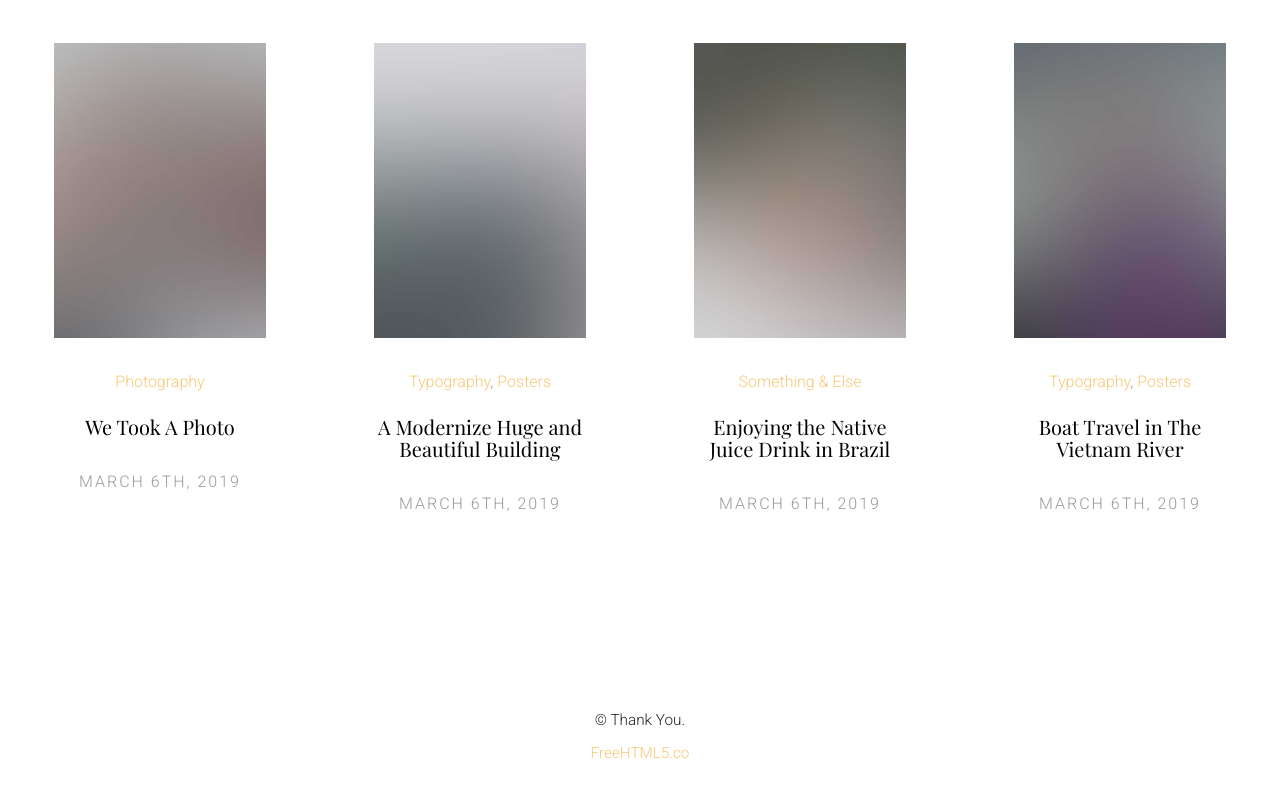
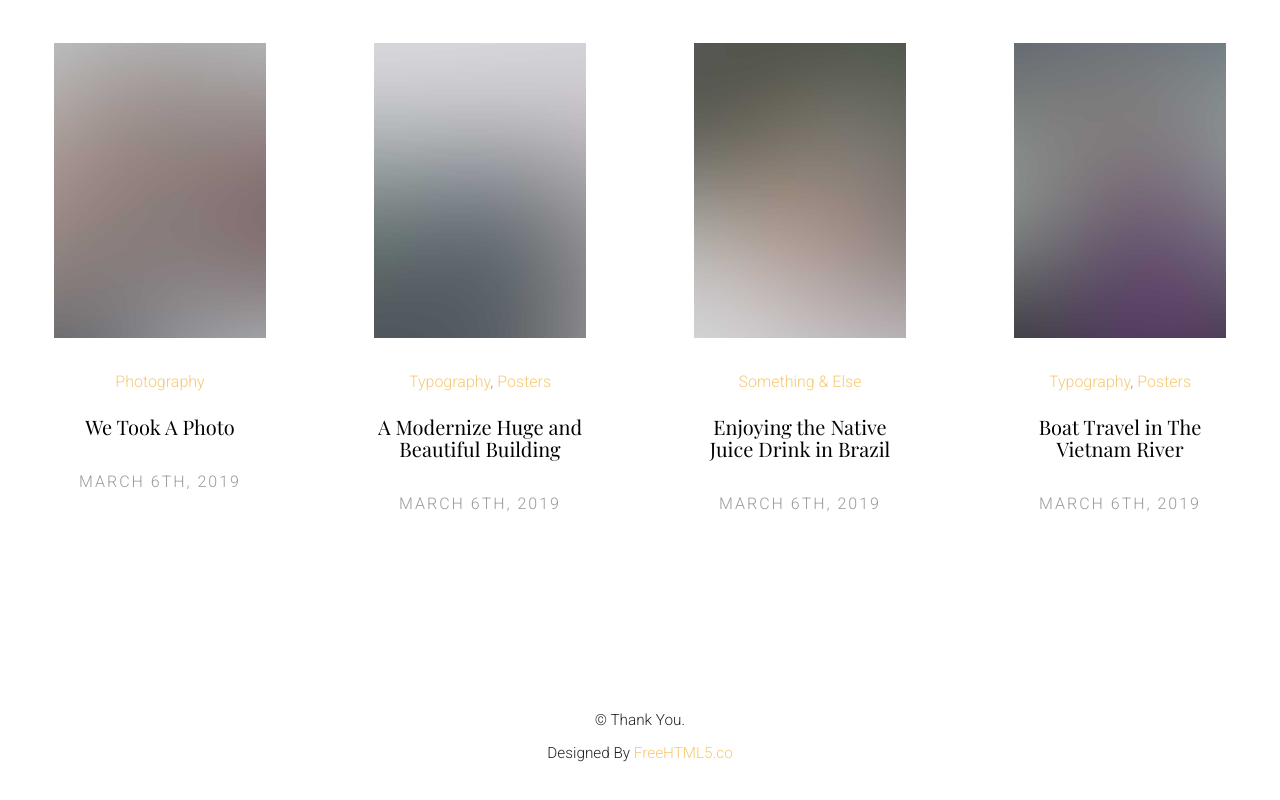
Before and after one commit to pxnama/pxnama-portfolio, a plain HTML site: page index.html in a window 1280 px wide. Shown: the part 2270-3070 px from the top of the page. Drawn offline with nearby package versions, Linux system fonts and the light colour scheme; a web font is replaced by a local one.

Commit message:
footer credit

```diff
--- a/index.html
+++ b/index.html
@@ -250,7 +250,7 @@
 	</div>
 
 	<footer id="fh5co-footer">
-		<p><small>&copy; Thank You.<br><a target="_blank" href="//freehtml5.co/">FreeHTML5.co</a></small></p>
+		<p><small>&copy; Thank You.<br>Designed By <a target="_blank" href="//freehtml5.co/">FreeHTML5.co</a></small></p>
 
 	</footer>
 
```
